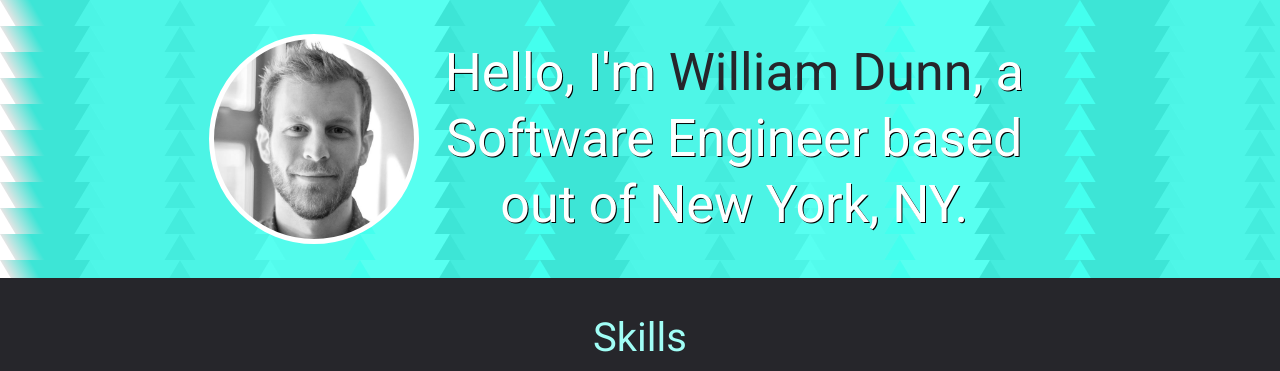
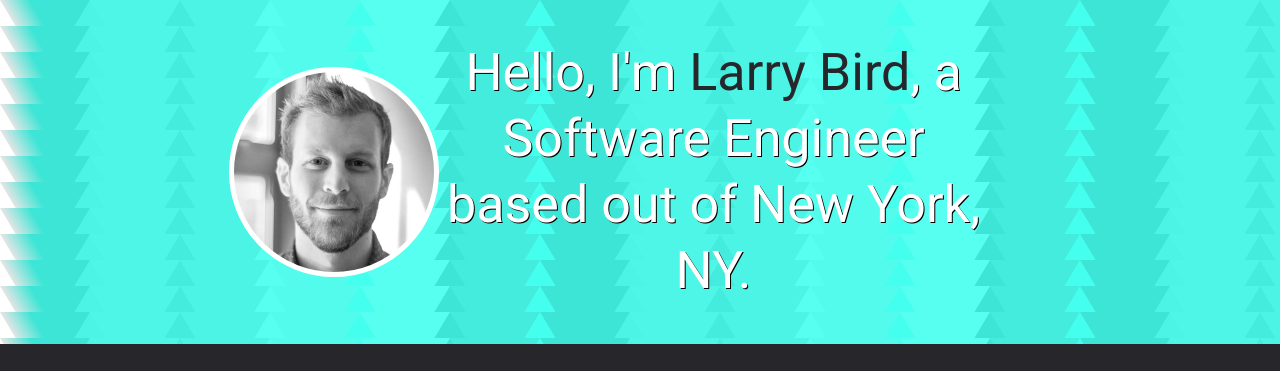
Before and after one commit to wedward88/Portfolio, a website built with webpack: page index.html in a window 1280 px wide. Shown: the top 371 px of the page. Built offline with nearby package versions, Linux system fonts and the light colour scheme.

Commit message:
Test live site upload

```diff
--- a/index.html
+++ b/index.html
@@ -14,7 +14,7 @@
             <div class="profile-pic"></div>
         </div>
         <div class="welcome-container">
-            <h1>Hello, I'm <span>William Dunn</span>, a Software Engineer based out of New York, NY.</h1>
+            <h1>Hello, I'm <span>Larry Bird</span>, a Software Engineer based out of New York, NY.</h1>
         </div>
     </header>
     <section class="main-content">
```
Also changed, not shown: scss/style.scss (+1 -1 lines), 2 other files.
